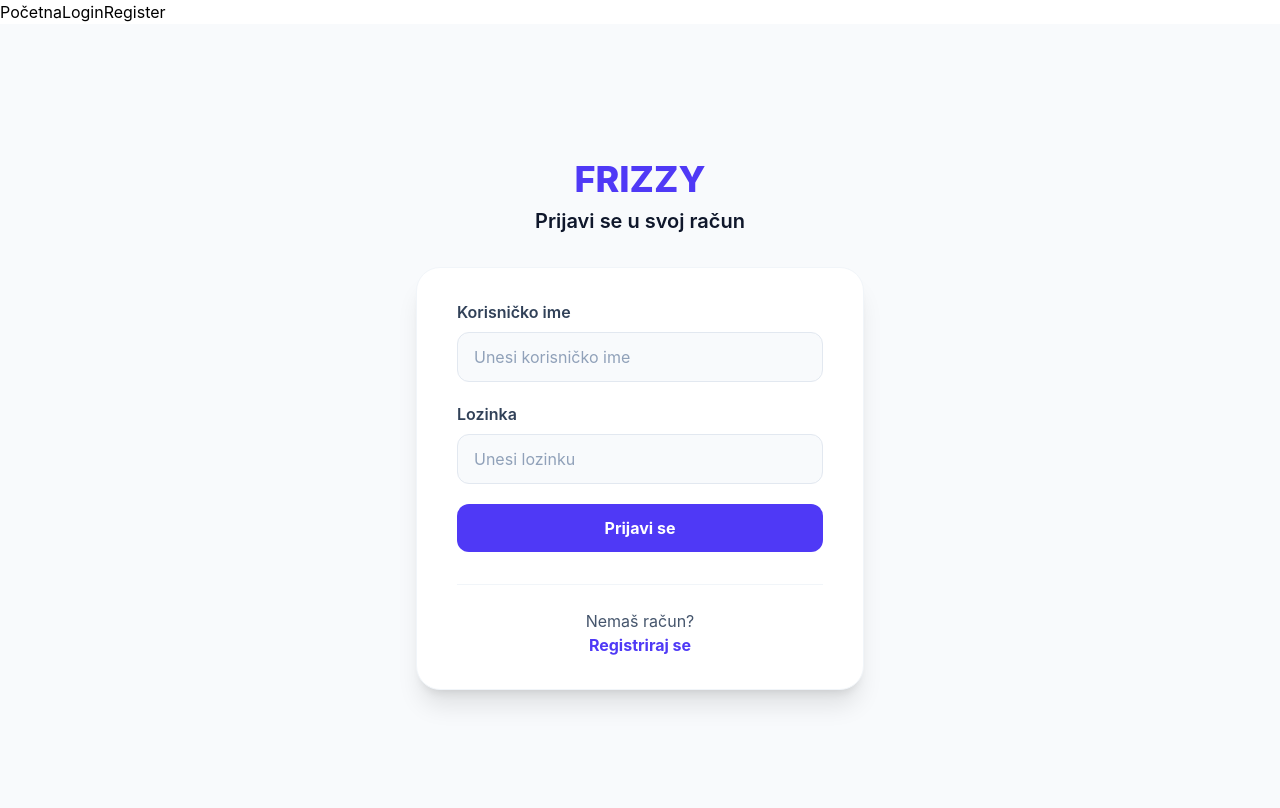
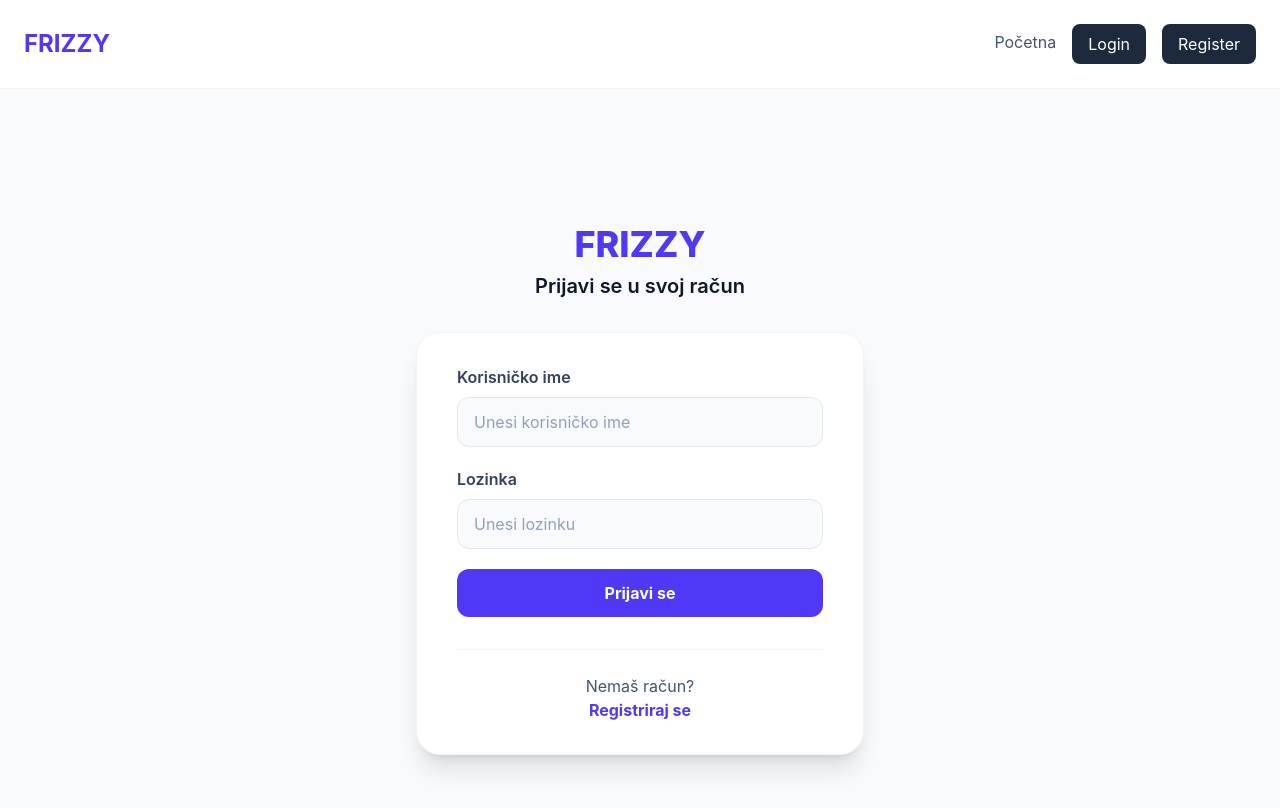
Before and after one commit to BornaVuksanovic/FRIZZY, a React (Vite) app in the folder frontend/: page /login in a window 1280 px wide. Shown: the top 808 px of the page. Built offline with nearby package versions, Linux system fonts and the light colour scheme.

Commit message:
separate nav in Navbar.jsx and add style to navigation

```diff
--- a/frontend/package.json
+++ b/frontend/package.json
@@ -14,6 +14,7 @@
     "@tailwindcss/vite": "^4.2.4",
     "@tanstack/react-query": "^5.99.1",
     "axios": "^1.15.0",
+    "lucide-react": "^1.8.0",
     "react": "^19.2.4",
     "react-datepicker": "^9.1.0",
     "react-dom": "^19.2.4",
--- a/frontend/src/App.jsx
+++ b/frontend/src/App.jsx
@@ -17,6 +17,7 @@ import TodayAppointments from './pages/admin/todayApps.jsx';
 import { useAuthStore } from './store.js';
 import { Toaster } from "react-hot-toast";
 import { ClipLoader } from 'react-spinners';
+import Navbar from './Navbar.jsx';
 
 
 export default function App() {
@@ -35,42 +36,7 @@ export default function App() {
   return (
     <>
     <BrowserRouter>
-      {token && user.role == "CLIENT" ? (
-        <nav>
-          <Link to="/createAppointment">Rezervacija</Link>
-          <Link to="/clientProfile">Profil</Link>
-        </nav>
-        )
-        : token && user.role == "HAIRDRESSER" ?
-        (
-        <nav>
-          <Link to="/hairdresserSchedule">Raspored</Link>
-          <Link to="/hairdresserDashboard">Nadzorna Ploča</Link>
-          <Link to="/hairdresserProfile">Profil</Link>
-        </nav>
-        )
-        : token && user.role == "ADMIN" ?
-        (
-        <nav>
-          <Link to="/createService">Kreiraj uslugu</Link>
-          <Link to="/createHairdresser">Kreiraj Račun Radniku</Link>
-          <Link to="/futureAppointments">Nadolazeći termini</Link>
-          <Link to="/pastAppointments">Prošli termini</Link>
-          <Link to="/todayAppointments">Današnji termini</Link>
-          <Link to="/adminPanel">Nadzorna Ploča</Link>
-        </nav>
-        )
-        :
-        (
-        <nav>
-          <Link to="/">Početna</Link>
-          <Link to="/login">Login</Link>
-          <Link to="/register">Register</Link>
-        </nav>
-        )
-      }
-
-
+      <Navbar user={user} token={token}/>
       <Routes>
         <Route path="/register" element={<Register />} />
         <Route path="/login" element={<Login />} />
--- /dev/null
+++ b/frontend/src/Navbar.jsx
@@ -0,0 +1,67 @@
+import { Link, NavLink } from "react-router-dom";
+import { User, LayoutDashboard, Clock, Briefcase, Plus, Users, Calendar } from 'lucide-react';
+
+
+const Navbar = ({ user, token }) => {
+    if(!token) {
+        return (
+            <nav className="flex items-center justify-between p-6 bg-white border-b border-slate-100">
+                <h1 className="text-2xl font-bold text-indigo-600">FRIZZY</h1>
+                <div className="flex gap-4">
+                    <Link to="/" className="mt-1.5 text-slate-600 hover:text-indigo-600">Početna</Link>
+                    <Link to="/login" className="bg-slate-800 text-white px-4 py-2 rounded-lg hover:bg-slate-700">Login</Link>
+                    <Link to="/register" className="bg-slate-800 text-white px-4 py-2 rounded-lg hover:bg-slate-700">Register</Link>
+                </div>
+            </nav>
+        );
+    }
+
+    //funkcija za renderanje linkova s ikonom
+    const NavLink = ({ to, children, icon: Icon }) => (
+        <Link to={to} className="flex items-center gap-2 text-slate-600 hover:text-indigo-600 transition-colors font-medium">
+            <Icon size={18} /> {children}
+        </Link>
+    );
+
+    return (
+        <nav className="flex items-center justify-between p-4 bg-white border-b border-slate-100 shadow-sm">
+            <h1 className="text-xl font-bold text-indigo-600">FRIZZY</h1>
+            <div className="flex items-center gap-6">
+                { user.role === "CLIENT" ? (
+                    <>
+                        <NavLink to="/createAppointment" icon={Calendar} >Rezervacija</NavLink>
+                        <NavLink to="/clientProfile" icon={User} >Profil</NavLink>
+                    </>
+                )
+                :
+                user.role === "HAIRDRESSER" ? (
+                    <>
+                        <NavLink to="/hairdresserSchedule" icon={Clock}>Raspored</NavLink>
+                        <NavLink to="/hairdresserDashboard" icon={LayoutDashboard}>Današni termini</NavLink>
+                        <NavLink to="/hairdresserProfile" icon={User}>Profil</NavLink>
+                    </>
+                )
+                :
+                user.role === "ADMIN" ? (
+                    <>
+                        <NavLink to="/adminPanel" icon={LayoutDashboard}>Admin</NavLink>
+                        <NavLink to="/createService" icon={Briefcase}>Dodaj uslugu</NavLink>
+                        <NavLink to="/createHairdresser" icon={Users}>Dodaj radnika</NavLink>
+                        <NavLink to="/futureAppointments" icon={Clock}>Nadolazeći termini</NavLink>
+                        <NavLink to="/pastAppointments" icon={Clock}>Prošli termini</NavLink>
+                        <NavLink to="/todayAppointments" icon={Clock}>Današnji termini</NavLink>
+                    </>
+
+                )
+                : <></>
+
+
+                }
+            </div>
+
+        </nav>
+    )
+}
+
+
+export default Navbar;
```
Also changed, not shown: 2 other files (tests, documents, lock files or other folders).
